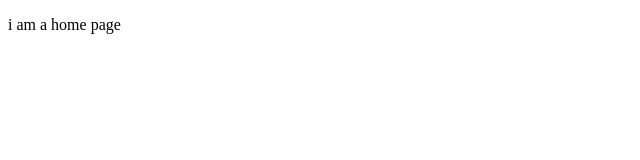
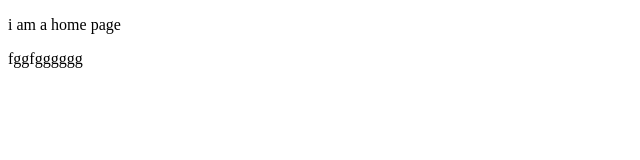
Before and after one commit to mrisho2348/gitTutorial, a plain HTML site: page index.html in a window 1280 px wide. Shown: the whole page, without its empty margins (0-640 px from the left). Drawn offline with Linux system fonts and the light colour scheme.

Commit message:
Update index.html
newbranch

```diff
--- a/index.html
+++ b/index.html
@@ -8,5 +8,6 @@
 </head>
 <body>
    <p>i am a home page</p>
+    <p>fggfgggggg</p>
 </body>
 </html>
```
